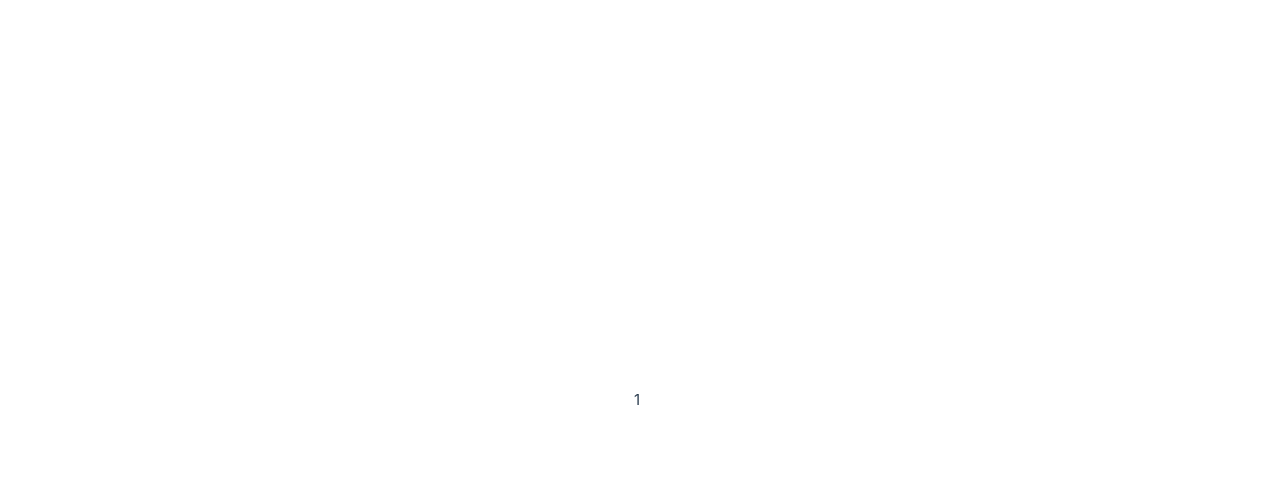
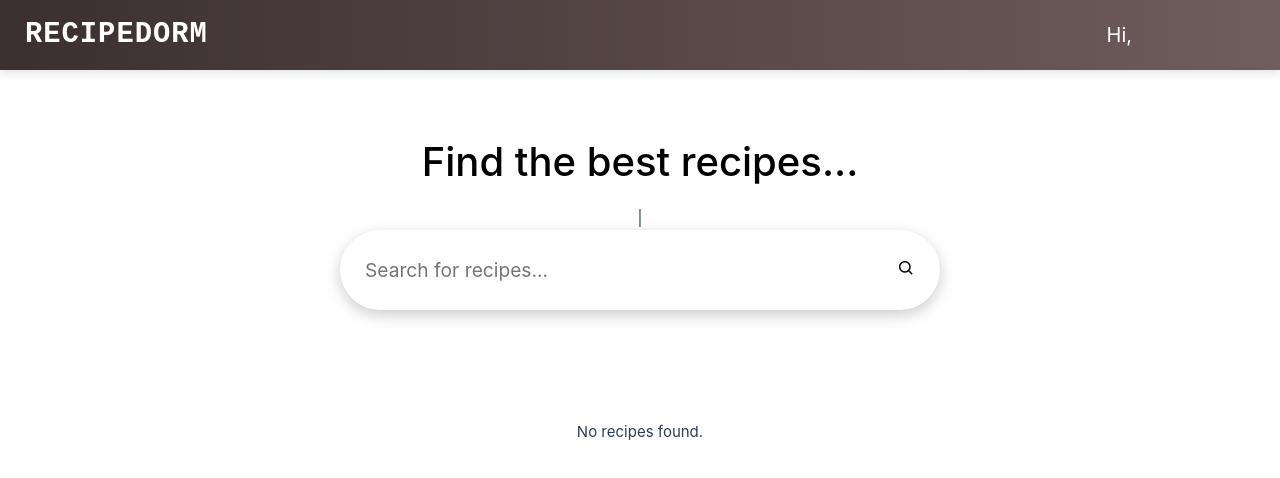
Before and after one commit to sammie004/recipeDorm_frontend, a Vue app in the folder recipeDorm/: page /search in a window 1280 px wide. Before the commit this address had no page. Shown: the top 478 px of the page. Built offline with nearby package versions, Linux system fonts and the light colour scheme; a web font is replaced by a local one.

Commit message:
Your commit message

```diff
--- a/recipeDorm/package.json
+++ b/recipeDorm/package.json
@@ -10,6 +10,7 @@
   },
   "dependencies": {
     "bootstrap": "^5.3.3",
+    "typed.js": "^2.1.0",
     "vue": "^3.5.13",
     "vue-router": "^4.5.0"
   },
--- a/recipeDorm/src/components/Navbar.vue
+++ b/recipeDorm/src/components/Navbar.vue
@@ -129,6 +129,7 @@ const logout = () => {
   padding: 10px;
   width: 100%;
   transition: 0.3s background;
+  margin-bottom: 30px;
 }
 
 .search-btn:hover {
@@ -157,8 +158,9 @@ const logout = () => {
   text-align: left;
   width: 100%;
   display: flex;
-  align-items: center;
-  justify-content: center;
+  align-items: left;
+  justify-content: left;
+  float: left;
   margin-bottom: 30px;
   transition: 0.3s background;
 }
--- a/recipeDorm/src/components/addrecipesNav.vue
+++ b/recipeDorm/src/components/addrecipesNav.vue
@@ -3,12 +3,12 @@
     <!-- Logo -->
     <div class="logo">RecipeDorm</div>
     <div class="userName">
-      Welcome,<span class="username">{{ username }}</span>
+      Hi,<span class="username">{{ username }}</span>
     </div>
     <!-- Profile Icon -->
-    <div class="profile" @click="logout">
+    <!-- <div class="profile" @click="logout">
       <img src="@/assets/lapo.jpg" alt="Profile" class="profile-pic" />
-    </div>
+    </div> -->
   </nav>
 </template>
 
@@ -80,7 +80,8 @@ const logout = () => {
 /* username */
 .userName {
   position: relative;
-  right: -10%;
+  right: 10%;
   font-size: 20px;
+  color: white;
 }
 </style>
--- a/recipeDorm/src/router/index.js
+++ b/recipeDorm/src/router/index.js
@@ -10,6 +10,8 @@ import home from '../views/home.vue'
 // import path from 'path';
 import landingPage from '../views/landing.vue'
 import settings from '../views/settings.vue'
+// import search from '../views/searchPage.vue'
+import SearchPage from '../views/searchPage.vue';
 // import path from 'path';
 // import path from 'path';
 
@@ -23,6 +25,7 @@ const routes = [
   {path: '/addRecipes', component: addRecipes, name: 'addRecipes'},
   {path: '/landingPage', component: landingPage, name: 'landingPage'},
   {path: '/settings', component: settings, name: 'settings'},
+  {path: '/search', component: SearchPage, name: 'search'},
   {path: '/recipeDetails', component: recipeDetails, name: 'recipeDetails'}
 ];
 
--- /dev/null
+++ b/recipeDorm/src/views/searchPage.vue
@@ -0,0 +1,176 @@
+<template>
+  <AddrecipesNav :username="username" />
+
+  <div class="search-container">
+    <h1 class="title" ref="title"></h1>
+    <div class="search-box">
+      <input
+        type="text"
+        v-model="query"
+        placeholder="Search for recipes..."
+        @keyup.enter="search"
+      />
+      <button @click="search"><i class="bx bx-search"></i></button>
+    </div>
+  </div>
+
+  <div class="results-container">
+    <div v-if="loading" class="loading">Loading recipes...</div>
+    <div v-if="error" class="error">{{ error }}</div>
+
+    <div v-if="recipes.length" class="recipe-list">
+      <RecipeCard
+        v-for="recipe in recipes"
+        :key="recipe.id"
+        :id="recipe.id"
+        :title="recipe.name"
+        :description="recipe.description"
+        :image="recipe.imageUrl"
+      />
+    </div>
+
+    <p v-else-if="!loading && !error">No recipes found.</p>
+  </div>
+</template>
+
+<script setup>
+import AddrecipesNav from '@/components/addrecipesNav.vue'
+import cards from '@/components/cards.vue'
+import { ref, onMounted } from 'vue'
+import Typed from 'typed.js'
+
+const query = ref('')
+const recipes = ref([])
+const loading = ref(false)
+const error = ref(null)
+const title = ref(null)
+
+const fetchRecipes = async () => {
+  if (!query.value.trim()) return
+
+  loading.value = true
+  error.value = null
+  recipes.value = []
+  const token = localStorage.getItem('token')
+  try {
+    const response = await fetch(
+      `https://recipedormapi20250315070938.azurewebsites.net/api/Recipes/search?SearchQuery=${query.value}&page=1`,
+      {
+        method: 'GET',
+        headers: {
+          'Content-Type': 'application/json',
+          Authorization: `Bearer ${token}`
+        }
+      }
+    )
+
+    if (!response.ok) {
+      throw new Error('Failed to fetch recipes')
+    }
+
+    const data = await response.json()
+    recipes.value = data || []
+    console.log(data)
+  } catch (err) {
+    error.value = err.message
+  } finally {
+    loading.value = false
+  }
+}
+
+const search = () => {
+  fetchRecipes()
+}
+
+onMounted(() => {
+  new Typed(title.value, {
+    strings: ['Find the best recipes...'],
+    typeSpeed: 50,
+    loop: false
+  })
+})
+</script>
+
+<style scoped>
+.search-container {
+  display: flex;
+  position: absolute;
+  top: 3%;
+  left: 0;
+  flex-direction: column;
+  width: 100%;
+  align-items: center;
+  justify-content: center;
+  height: 50vh;
+  background: white;
+  text-align: center;
+}
+
+.title {
+  font-size: 2.5rem;
+  color: black;
+  margin-bottom: 20px;
+}
+
+.search-box {
+  display: flex;
+  align-items: center;
+  background: white;
+  border-radius: 50px;
+  padding: 10px;
+  box-shadow: 0px 5px 15px rgba(0, 0, 0, 0.2);
+  max-width: 600px;
+  width: 80%;
+}
+
+.search-box input {
+  flex: 1;
+  border: none;
+  outline: none;
+  padding: 15px;
+  font-size: 1.2rem;
+  border-radius: 50px;
+}
+
+.search-box button {
+  background: transparent;
+  border: none;
+  padding: 15px;
+  cursor: pointer;
+  color: black;
+  font-size: 1.1rem;
+  margin-left: 10px;
+  transition: 0.5s;
+}
+
+.search-box button:hover {
+  transform: scale(1.2);
+}
+
+.results-container {
+  width: 100%;
+  margin: auto;
+  padding-top: 20px;
+  text-align: center;
+  position: absolute;
+  top: 50%;
+  left: 0;
+}
+
+.recipe-list {
+  display: flex;
+  flex-wrap: wrap;
+  gap: 20px;
+  justify-content: center;
+}
+
+.loading {
+  font-size: 1.2rem;
+  color: blue;
+}
+
+.error {
+  font-size: 1.2rem;
+  color: red;
+}
+</style>
```
Also changed, not shown: 1 other file (tests, documents, lock files or other folders).
